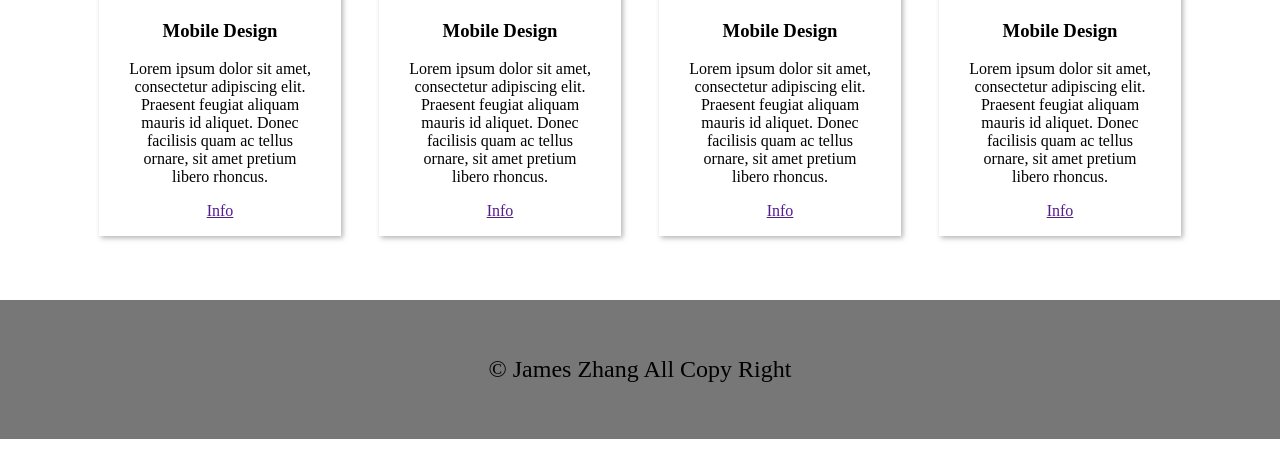
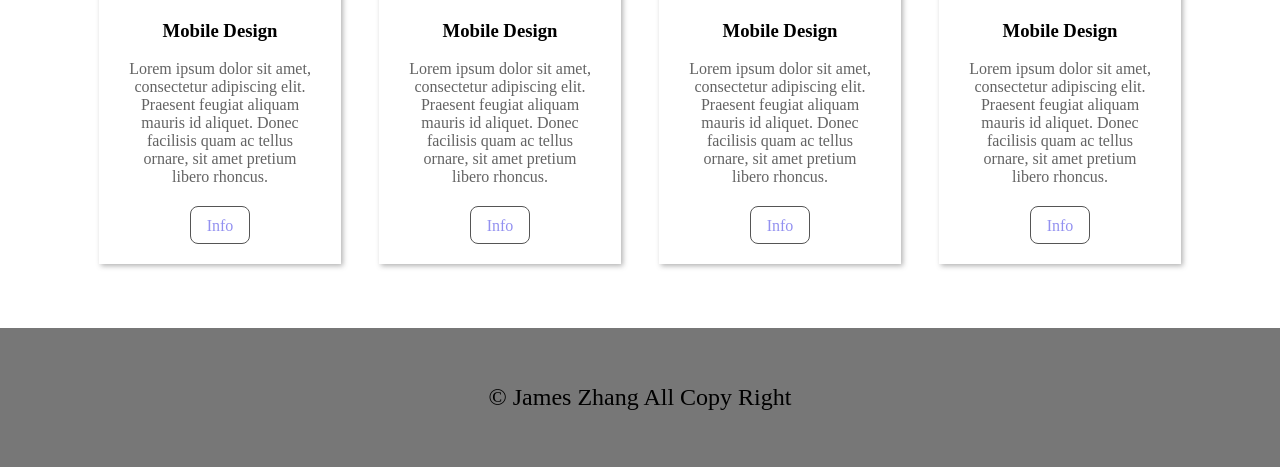
Before and after one commit to jamesangie/web-design-prac, a plain HTML site: page index.html in a window 1280 px wide. Shown: the part 3690-4157 px from the top of the page. Before the commit the page ends 4129 px from the top, so only its background shows below. Drawn offline with Linux system fonts and the light colour scheme.

Commit message:
Update User section

```diff
--- a/index.html
+++ b/index.html
@@ -192,32 +192,32 @@
                 <img src="imgs\60586722.jpg" alt="" class="project-logo slogo">
 
                 <h3 class="user-name">Mobile Design</h3>
-                <p class="user-desc">Lorem ipsum dolor sit amet, consectetur adipiscing elit. Praesent feugiat aliquam mauris id aliquet. Donec facilisis quam ac tellus ornare, sit amet pretium libero rhoncus.                </p>
-                <a href="" class="user-link">Info</a>
+                <p class="user__desc">Lorem ipsum dolor sit amet, consectetur adipiscing elit. Praesent feugiat aliquam mauris id aliquet. Donec facilisis quam ac tellus ornare, sit amet pretium libero rhoncus.                </p>
+                <a href="" class="user__link">Info</a>
             </div>
 
             <div class="user">
                 <img src="imgs\60586722.jpg" alt="" class="project-logo slogo">
 
                 <h3 class="user-name">Mobile Design</h3>
-                <p class="user-desc">Lorem ipsum dolor sit amet, consectetur adipiscing elit. Praesent feugiat aliquam mauris id aliquet. Donec facilisis quam ac tellus ornare, sit amet pretium libero rhoncus.                </p>
-                <a href="" class="user-link">Info</a>
+                <p class="user__desc">Lorem ipsum dolor sit amet, consectetur adipiscing elit. Praesent feugiat aliquam mauris id aliquet. Donec facilisis quam ac tellus ornare, sit amet pretium libero rhoncus.                </p>
+                <a href="" class="user__link">Info</a>
             </div>
 
             <div class="user">
                 <img src="imgs\60586722.jpg" alt="" class="project-logo slogo">
 
                 <h3 class="user-name">Mobile Design</h3>
-                <p class="user-desc">Lorem ipsum dolor sit amet, consectetur adipiscing elit. Praesent feugiat aliquam mauris id aliquet. Donec facilisis quam ac tellus ornare, sit amet pretium libero rhoncus.                </p>
-                <a href="" class="user-link">Info</a>
+                <p class="user__desc">Lorem ipsum dolor sit amet, consectetur adipiscing elit. Praesent feugiat aliquam mauris id aliquet. Donec facilisis quam ac tellus ornare, sit amet pretium libero rhoncus.                </p>
+                <a href="" class="user__link">Info</a>
             </div>
 
             <div class="user">
                 <img src="imgs\60586722.jpg" alt="" class="project-logo slogo">
 
                 <h3 class="user-name">Mobile Design</h3>
-                <p class="user-desc">Lorem ipsum dolor sit amet, consectetur adipiscing elit. Praesent feugiat aliquam mauris id aliquet. Donec facilisis quam ac tellus ornare, sit amet pretium libero rhoncus.                </p>
-                <a href="" class="user-link">Info</a>
+                <p class="user__desc">Lorem ipsum dolor sit amet, consectetur adipiscing elit. Praesent feugiat aliquam mauris id aliquet. Donec facilisis quam ac tellus ornare, sit amet pretium libero rhoncus.                </p>
+                <a href="" class="user__link">Info</a>
             </div>
 
         </section>
--- a/style.css
+++ b/style.css
@@ -278,7 +278,7 @@ body {
     width: 18%;
     text-align: center;
     margin: 0 1.2rem;
-    padding: 1rem 1.5rem;
+    padding: 1rem 1.5rem 1.8rem 1.5rem;
     box-shadow: 2px 2px 5px rgba(85, 85, 85, 0.445);
 }
 
@@ -294,7 +294,7 @@ body {
     border: 1px solid #555;
     border-radius: 0.5rem;
     padding: 0.6rem 1rem;
-    transition: 0.5s;
+    transition: 1s;
 }
 
 .user__link:hover {
```
